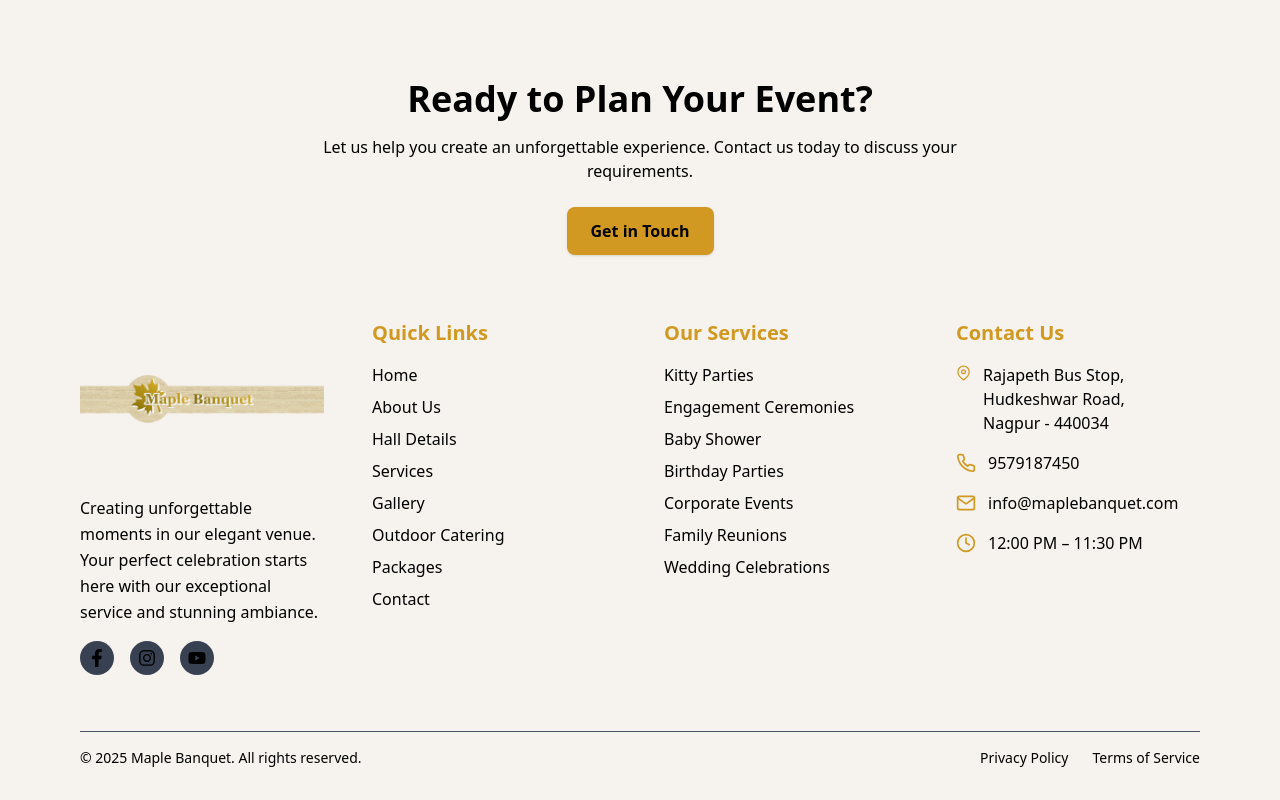
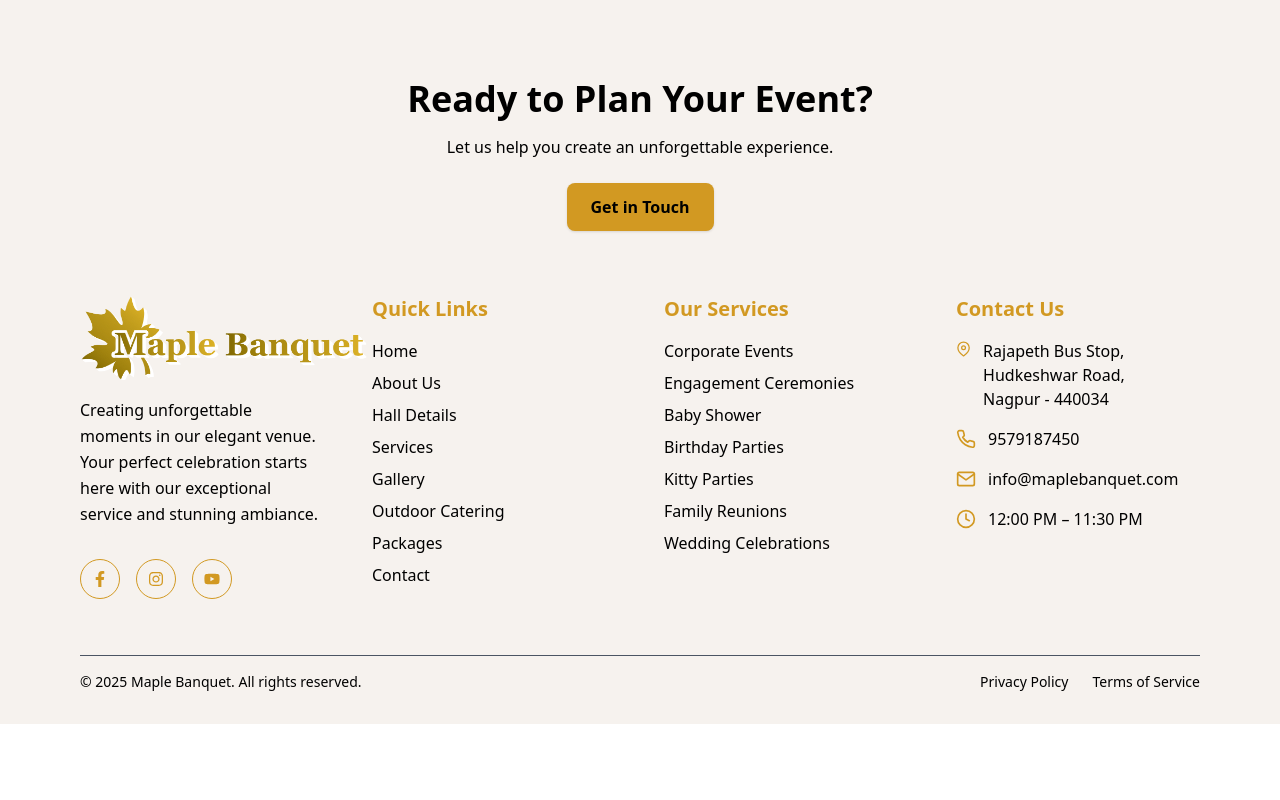
Before and after one commit to JaiPatel0916/Maple-Banquet-hall, a React (Vite) app in the folder frontend/: page /founder in a window 1280 px wide. Shown: the part 987-1787 px from the top of the page. After the commit the page ends 1711 px from the top, so only its background shows below. Built offline with nearby package versions, Linux system fonts and the light colour scheme.

Commit message:
Add ScrollToTop component and update Footer layout and services

```diff
--- a/frontend/src/App.jsx
+++ b/frontend/src/App.jsx
@@ -10,6 +10,8 @@ import Packages from "./pages/Packages";
 import Gallery from "./pages/Gallery";
 import Contact from "./pages/Contact";
 import Founder from "./pages/Founder";
+import ScrollToTop from "./components/ScrollToTop";
+
 
 
 
@@ -20,7 +22,8 @@ function App() {
 
   return (
     <>
-    <Navbar />
+      <Navbar />
+      <ScrollToTop />
       <Routes>
         <Route path="/" element={<Home />} />
         <Route path="/about" element={<About />} />
--- a/frontend/src/components/Footer.jsx
+++ b/frontend/src/components/Footer.jsx
@@ -6,86 +6,114 @@ import {
 } from "react-icons/fi";
 
 import { FaFacebookF, FaInstagram, FaYoutube } from "react-icons/fa";
+import { Link } from "react-router-dom";
 import Logo from "../assets/images/maple-logo.png";
-import { Link } from "react-router-dom";
-
 
 const Footer = () => {
     return (
-        <footer className="bg-[#f6f2ee]  text-black pt-20 pb-8 px-6 md:px-12 lg:px-20">
+        <footer className="bg-[#f6f2ee] text-black pt-20 pb-8 px-6 md:px-12 lg:px-20">
 
+            {/* CTA */}
             <div className="text-center mb-16">
                 <h2 className="text-3xl md:text-4xl font-bold mb-4">
                     Ready to Plan Your Event?
                 </h2>
-                <p className="max-w-2xl mx-auto text-black-200 mb-6">
-                    Let us help you create an unforgettable experience. Contact us today to discuss your requirements.
+                <p className="max-w-2xl mx-auto mb-6">
+                    Let us help you create an unforgettable experience.
                 </p>
-                <button className="bg-[#D29922] hover:bg-[#b88619] text-black font-semibold px-6 py-3 rounded-lg shadow">
+                <button className="bg-[#D29922] hover:bg-[#b88619] px-6 py-3 rounded-lg font-semibold shadow">
                     Get in Touch
                 </button>
             </div>
 
+            {/* Footer Grid */}
+            <div className="grid grid-cols-1 sm:grid-cols-2 lg:grid-cols-4 gap-12 items-start">
 
+                {/* Logo + Description */}
+                <div className="flex flex-col items-start">
 
-            <div className="grid grid-cols-1 sm:grid-cols-2 lg:grid-cols-4 gap-12 text-black-200">
-                <div>
-                    <div className="flex items-center gap-3 mb-4">
+                    {/* LOGO FIX */}
+                    <div className="w-72 h-[90px] overflow-hidden mb-3">
                         <img
                             src={Logo}
                             alt="Maple Banquet Logo"
-                            className="w-[660px] h-[160px] object-contain"
+                            className="w-full h-full object-contain object-top"
                         />
-                        {/* <div>
-                            <h3 className="text-xl font-bold text-white">Maple Banquet</h3>
-                            <p className="text-sm text-gray-300">A unit of Chefin Hospitalities</p>
-                        </div> */}
                     </div>
 
-                    <p className="text-black-300 leading-relaxed mb-4">
-                        Creating unforgettable moments in our elegant venue. Your perfect celebration starts here with our exceptional service and stunning ambiance.
+                    <p className="leading-relaxed mb-4">
+                        Creating unforgettable moments in our elegant venue.
+                        Your perfect celebration starts here with our exceptional
+                        service and stunning ambiance.
                     </p>
 
                     <div className="flex gap-4 mt-4">
-                        <a href="#" className="p-2 bg-gray-700 rounded-full hover:bg-gray-600 transition">
-                            <FaFacebookF size={18} />
+                        <a
+                            href="#"
+                            aria-label="Facebook"
+                            className="group flex items-center justify-center w-10 h-10 rounded-full border border-[#D29922] text-[#D29922]
+                   transition-all duration-300 ease-out
+                   hover:bg-[#D29922] hover:text-black
+                   hover:-translate-y-1 hover:scale-110"
+                        >
+                            <FaFacebookF size={16} />
                         </a>
-                        <a href="#" className="p-2 bg-gray-700 rounded-full hover:bg-gray-600 transition">
-                            <FaInstagram size={18} />
+
+                        <a
+                            href="https://www.instagram.com/maple.banquet?igsh=bGV5NzR6bGc4eWV5"
+                            aria-label="Instagram"
+                            className="group flex items-center justify-center w-10 h-10 rounded-full border border-[#D29922] text-[#D29922]
+                   transition-all duration-300 ease-out
+                   hover:bg-[#D29922] hover:text-black
+                   hover:-translate-y-1 hover:scale-110"
+                        >
+                            <FaInstagram size={16} />
                         </a>
-                        <a href="#" className="p-2 bg-gray-700 rounded-full hover:bg-gray-600 transition">
-                            <FaYoutube size={18} />
+
+                        <a
+                            href="#"
+                            aria-label="YouTube"
+                            className="group flex items-center justify-center w-10 h-10 rounded-full border border-[#D29922] text-[#D29922]
+                   transition-all duration-300 ease-out
+                   hover:bg-[#D29922] hover:text-black
+                   hover:-translate-y-1 hover:scale-110"
+                        >
+                            <FaYoutube size={16} />
                         </a>
                     </div>
+
                 </div>
 
+                {/* Quick Links */}
                 <div>
                     <h3 className="text-xl font-bold text-[#D29922] mb-4">Quick Links</h3>
                     <ul className="space-y-2">
-                        <li><Link to="/" className="hover:text-[#D29922]">Home</Link></li>
-                        <li><Link to="/about" className="hover:text-[#D29922]">About Us</Link></li>
-                        <li><Link to="/hall" className="hover:text-[#D29922]">Hall Details</Link></li>
-                        <li><Link to="/services" className="hover:text-[#D29922]">Services</Link></li>
-                        <li><Link to="/gallery" className="hover:text-[#D29922]">Gallery</Link></li>
-                        <li><Link to="/outdoor-catering" className="hover:text-[#D29922]">Outdoor Catering</Link></li>
-                        <li><Link to="/packages" className="hover:text-[#D29922]">Packages</Link></li>
-                        <li><Link to="/contact" className="hover:text-[#D29922]">Contact</Link></li>
+                        <li><Link to="/">Home</Link></li>
+                        <li><Link to="/about">About Us</Link></li>
+                        <li><Link to="/hall">Hall Details</Link></li>
+                        <li><Link to="/services">Services</Link></li>
+                        <li><Link to="/gallery">Gallery</Link></li>
+                        <li><Link to="/outdoor-catering">Outdoor Catering</Link></li>
+                        <li><Link to="/packages">Packages</Link></li>
+                        <li><Link to="/contact">Contact</Link></li>
                     </ul>
                 </div>
 
+                {/* Services */}
                 <div>
                     <h3 className="text-xl font-bold text-[#D29922] mb-4">Our Services</h3>
                     <ul className="space-y-2">
-                        <li>Kitty Parties</li>
+                        <li>Corporate Events</li>
                         <li>Engagement Ceremonies</li>
                         <li>Baby Shower</li>
                         <li>Birthday Parties</li>
-                        <li>Corporate Events</li>
+                        <li>Kitty Parties</li>
                         <li>Family Reunions</li>
                         <li>Wedding Celebrations</li>
                     </ul>
                 </div>
 
+                {/* Contact */}
                 <div>
                     <h3 className="text-xl font-bold text-[#D29922] mb-4">Contact Us</h3>
 
@@ -111,14 +139,15 @@ const Footer = () => {
                 </div>
             </div>
 
-            <div className="border-t border-gray-600 mt-14 pt-4 flex flex-col md:flex-row justify-between text-black-300 text-sm">
+            {/* Bottom Bar */}
+            <div className="border-t border-gray-600 mt-14 pt-4 flex flex-col md:flex-row justify-between text-sm">
                 <p>© 2025 Maple Banquet. All rights reserved.</p>
-
                 <div className="flex gap-6 mt-3 md:mt-0">
-                    <a href="#" className="hover:text-[#D29922] text-black">Privacy Policy</a>
-                    <a href="#" className="hover:text-[#D29922] text-black">Terms of Service</a>
+                    <a href="#">Privacy Policy</a>
+                    <a href="#">Terms of Service</a>
                 </div>
             </div>
+
         </footer>
     );
 };
--- a/frontend/src/components/OutdoorCatering/OutdoorCateringHero.jsx
+++ b/frontend/src/components/OutdoorCatering/OutdoorCateringHero.jsx
@@ -7,6 +7,9 @@ const OutdoorCateringHero = () => {
             {/* Content */}
             <div className="relative z-10 flex h-full items-center justify-center px-4 text-center">
                 <div className="max-w-3xl">
+                    <p className="text-sm tracking-widest text-[#d29922] font-semibold mb-3">
+                        Catering
+                    </p>
 
                     <h2 className="text-4xl md:text-5xl font-bold text-[#3b1e1e] mb-6">
                         OutDoor{" "}
--- a/frontend/src/components/OutdoorCatering/OutdoorFooter.jsx
+++ b/frontend/src/components/OutdoorCatering/OutdoorFooter.jsx
@@ -78,11 +78,11 @@ const Footer = () => {
                 <div>
                     <h3 className="text-xl font-bold text-[#D29922] mb-4">Our Services</h3>
                     <ul className="space-y-2">
-                        <li>Kitty Parties</li>
+                        <li>Corporate Events</li>
                         <li>Engagement Ceremonies</li>
                         <li>Baby Shower</li>
                         <li>Birthday Parties</li>
-                        <li>Corporate Events</li>
+                        <li>Kitty Parties</li>
                         <li>Family Reunions</li>
                         <li>Wedding Celebrations</li>
                     </ul>
--- a/frontend/src/components/Packages/PackageFooter.jsx
+++ b/frontend/src/components/Packages/PackageFooter.jsx
@@ -79,11 +79,11 @@ const Footer = () => {
                 <div>
                     <h3 className="text-xl font-bold text-[#D29922] mb-4">Our Services</h3>
                     <ul className="space-y-2">
-                        <li>Kitty Parties</li>
+                        <li>Corporate Events</li>
                         <li>Engagement Ceremonies</li>
                         <li>Baby Shower</li>
                         <li>Birthday Parties</li>
-                        <li>Corporate Events</li>
+                        <li>Kitty Parties</li>
                         <li>Family Reunions</li>
                         <li>Wedding Celebrations</li>
                     </ul>
--- /dev/null
+++ b/frontend/src/components/ScrollToTop.jsx
@@ -0,0 +1,18 @@
+import { useEffect } from "react";
+import { useLocation } from "react-router-dom";
+
+const ScrollToTop = () => {
+    const { pathname } = useLocation();
+
+    useEffect(() => {
+        window.scrollTo({
+            top: 0,
+            left: 0,
+            behavior: "smooth", // smooth scroll
+        });
+    }, [pathname]);
+
+    return null;
+};
+
+export default ScrollToTop;
```
Also changed, not shown: frontend/src/assets/images/maple-logo.png.
